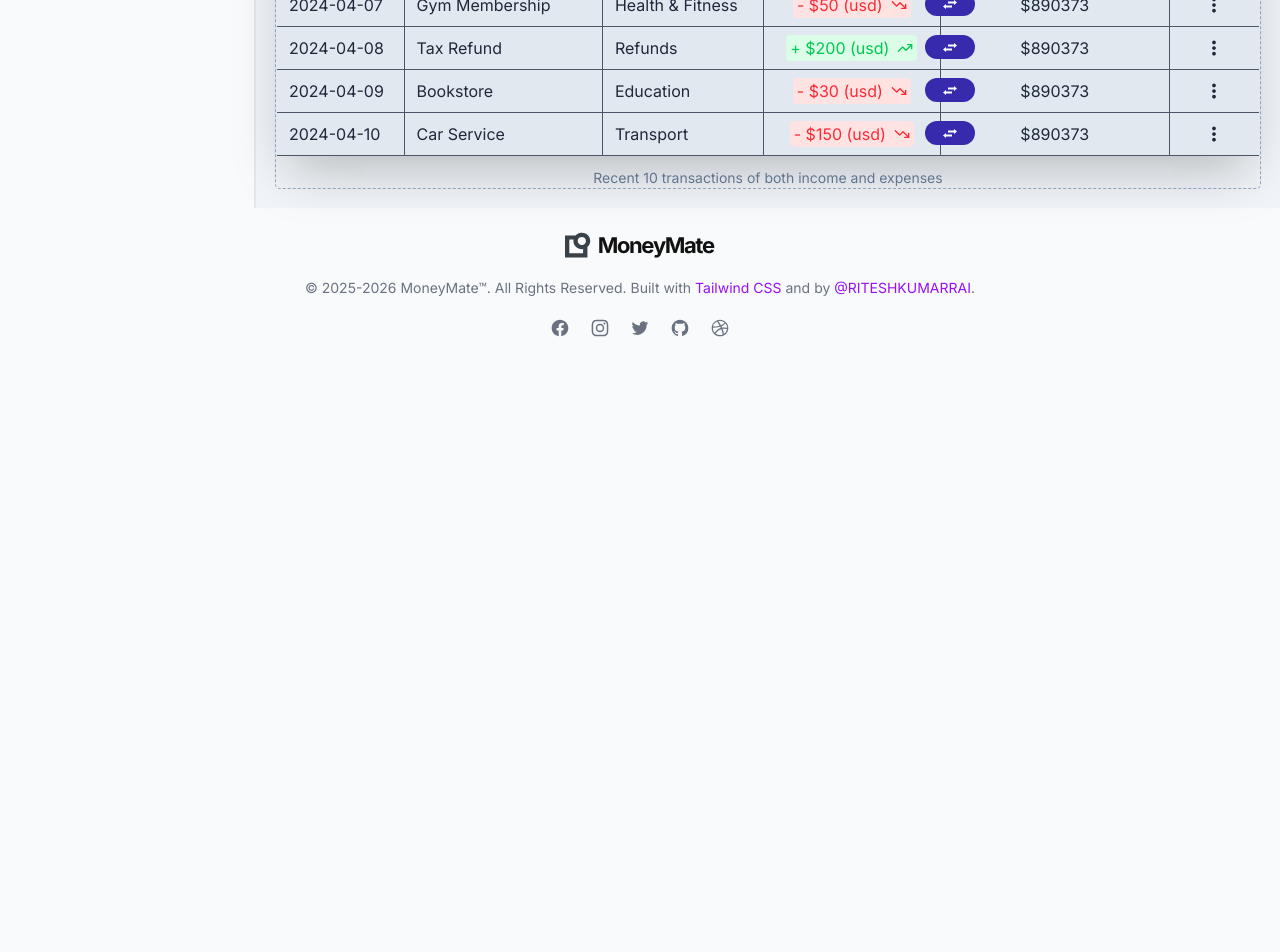
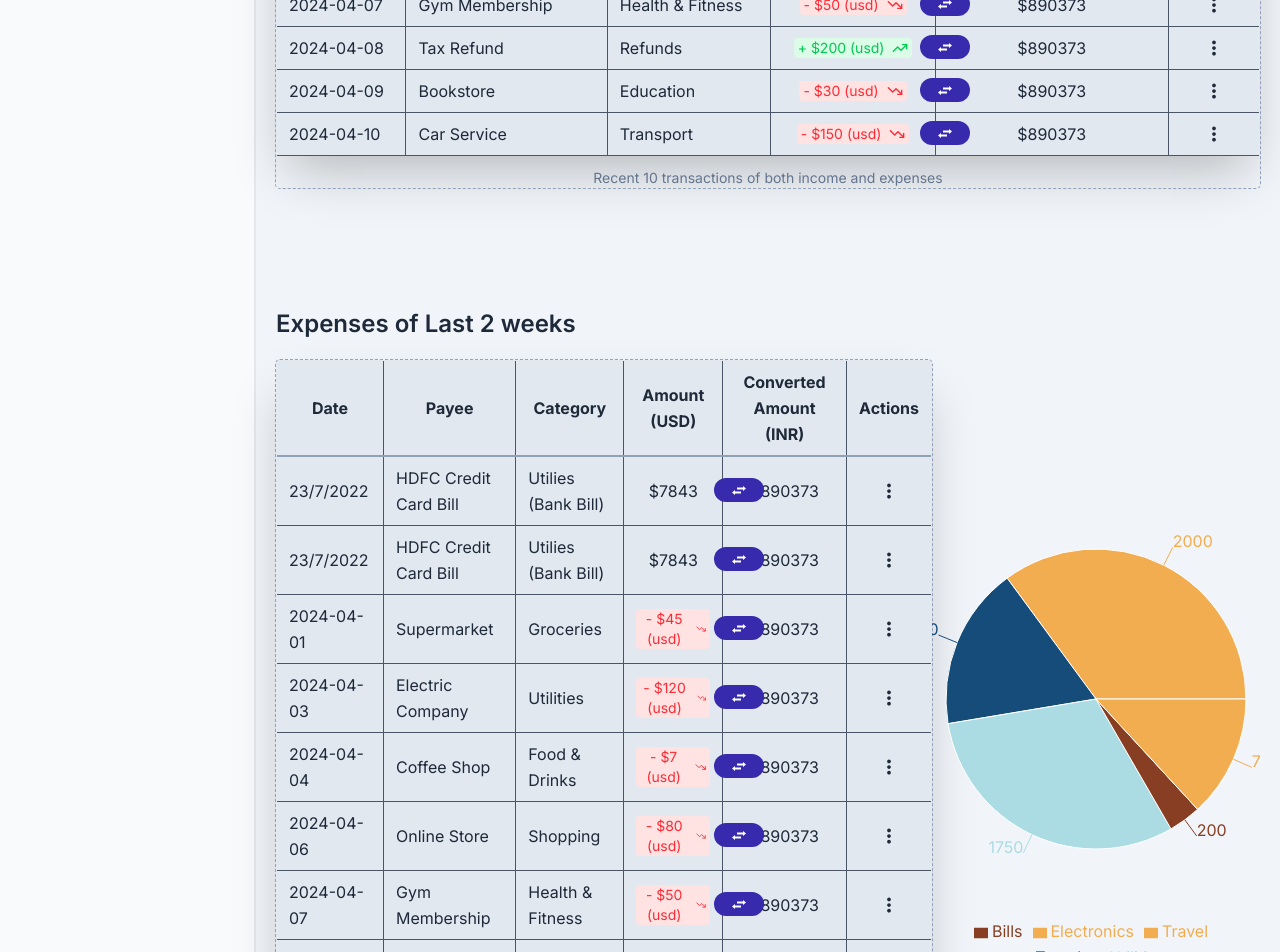
Before and after one commit to Ritesh-Kumar-Rai/moneymate, a React app in the folder FRONTEND/MoneyMate-Expense-Tracking-App/: page / in a window 1280 px wide. Shown: the part 1600-2552 px from the top of the page. Before the commit the page ends 1954 px from the top, so only its background shows below. Built offline with nearby package versions, Linux system fonts and the light colour scheme; the HTML template or start-up script is replaced by a standard one.

Commit message:
Created a Expenses Section in Dashboard.jsx which shows only few expenses with table and chart (for now pie chart) where i used grid layout and changed the Table.jsx with parameters for flexibility..

```diff
--- a/FRONTEND/MoneyMate-Expense-Tracking-App/src/components/charts/ChartLayout.jsx
+++ b/FRONTEND/MoneyMate-Expense-Tracking-App/src/components/charts/ChartLayout.jsx
@@ -34,7 +34,7 @@ const ChartLayout = ({ label_for_graph, label_for_pie }) => {
                         <option value="pie-chart">Pie Chart</option>
                     </select>
                 </div>
-                <CustomPieChart />
+                <CustomPieChart custom_style_class='mt-10' />
             </div>
         </div>
     )
--- a/FRONTEND/MoneyMate-Expense-Tracking-App/src/components/charts/CustomPieChart.jsx
+++ b/FRONTEND/MoneyMate-Expense-Tracking-App/src/components/charts/CustomPieChart.jsx
@@ -1,7 +1,7 @@
 import React from 'react';
 import { Cell, Legend, Pie, PieChart, ResponsiveContainer, Tooltip } from 'recharts';
 
-const CustomPieChart = () => {
+const CustomPieChart = ({ custom_style_class = '' }) => {
 
   const data = [
     {
@@ -30,7 +30,7 @@ const CustomPieChart = () => {
   console.log("Pie Chart runned!");
 
   return (
-    <div className='mt-10' style={{ width: '100%', height: '500px' }}>
+    <div className={custom_style_class} style={{ width: '100%', height: '500px' }}>
       <ResponsiveContainer width="100%" height="100%">
         <PieChart width={400} height={100}>
           <Pie data={data} cx={'50%'} cy={'50%'} outerRadius={150} dataKey='amount' nameKey='category' fill='rgb(28 35 56)' label>
--- a/FRONTEND/MoneyMate-Expense-Tracking-App/src/components/ui/Table.jsx
+++ b/FRONTEND/MoneyMate-Expense-Tracking-App/src/components/ui/Table.jsx
@@ -2,7 +2,9 @@ import { IoMdMore } from "react-icons/io";
 import { CgSwap } from "react-icons/cg";
 import { LuTrendingDown, LuTrendingUp } from "react-icons/lu";
 
-const Table = () => {
+const Table = ({ no_of_rows = 5, label = '', caption = '', custom_style_class = '', transactions_to_show = 'both' }) => {
+
+    // `transactions_to_show` parameter is used to display what kind of transactions to be displayed whether income/expense or both..
 
     const transaction_entries = [
         {
@@ -173,10 +175,10 @@ const Table = () => {
     ];
 
     return (
-        <div className="mt-10 w-full">
-            <h2>Recent Transactions</h2>
+        <div className={`w-full ${custom_style_class}`}>
+            {label.length > 0 && <h2>{label}</h2>}
             <table className="mt-5 w-full table-auto border-collapse border border-gray-400 bg-slate-200 dark:bg-gray-800 rounded overflow-hidden outline-1 outline-dashed outline-slate-400 shadow-2xl">
-                <caption className="caption-bottom mt-3 text-sm">Recent 10 transactions of both income and expenses</caption>
+                <caption className="caption-bottom mt-3 text-sm">{caption}</caption>
                 <thead className="border-b-2 border-slate-400">
                     <tr>
                         <th className="border border-gray-600 px-3 py-2">Date</th>
@@ -212,9 +214,16 @@ const Table = () => {
                     </tr>
 
                     {transaction_entries.map((each_entry, index) => {
-                        if (index >= 10) {
+                        if (index >= no_of_rows) {
                             return;
                         }
+
+                        if (transactions_to_show === 'expense') {
+                            if (each_entry.transaction_type === 'income') {
+                                return;
+                            }
+                        }
+
                         return (<tr key={index}>
                             <td className="border border-gray-600 px-3 py-2">{each_entry.date}</td>
                             <td className="border border-gray-600 px-3 py-2">{each_entry.payee}</td>
@@ -223,7 +232,7 @@ const Table = () => {
                             <td className="border-1 border-gray-600 px-3 py-2 text-center">
                                 <div className="flex">
                                     <span className={`flex items-center gap-2  m-auto ${each_entry.transaction_type === 'income' ? "bg-green-100 text-green-500 dark:bg-green-400" : "bg-red-100 text-red-500 dark:bg-red-400"} px-1 rounded`}>
-                                        <h6>{each_entry.transaction_type === 'income' ? '+' : '-'} {each_entry.amount.amount_value} ({each_entry.amount.currency_type})</h6>
+                                        <h6 className="text-sm">{each_entry.transaction_type === 'income' ? '+' : '-'} {each_entry.amount.amount_value} ({each_entry.amount.currency_type})</h6>
                                         {each_entry.transaction_type === 'income' ? <LuTrendingUp /> : <LuTrendingDown />}
                                     </span>
                                 </div>
--- a/FRONTEND/MoneyMate-Expense-Tracking-App/src/pages/Dashboard.jsx
+++ b/FRONTEND/MoneyMate-Expense-Tracking-App/src/pages/Dashboard.jsx
@@ -24,7 +24,16 @@ const Dashboard = () => {
             {/* <GraphChart type='line' /> */}
 
             {/* table for recent transactions */}
-            <Table />
+            <Table no_of_rows={10} label='Recent Transactions' caption='Recent 10 transactions of both income and expenses' custom_style_class='mt-10' />
+
+            {/* expense-container */}
+            <div className='mt-30'>
+                <h2>Expenses of Last 2 weeks</h2>
+                <div className='w-full grid grid-cols-1 md:grid-cols-3 items-center'>
+                    <Table custom_style_class='col-span-2' caption='Expenses of last 2 weeks' transactions_to_show='expense' no_of_rows={10} />
+                    <CustomPieChart />
+                </div>
+            </div>
 
         </section>
     )
```
